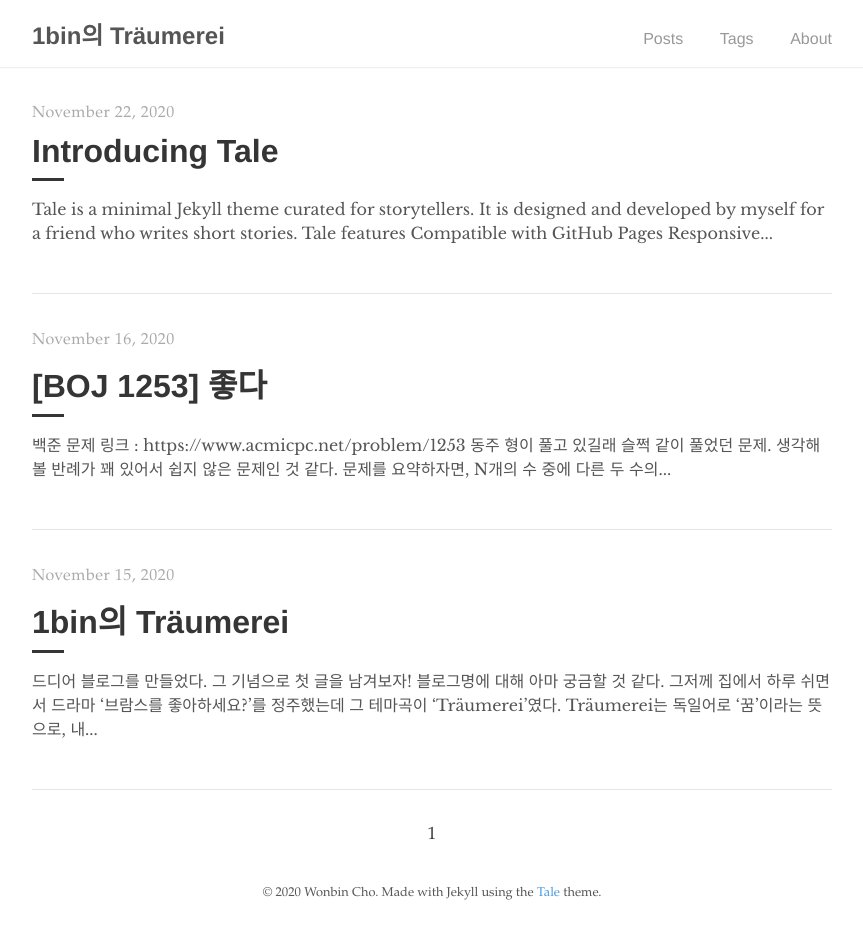
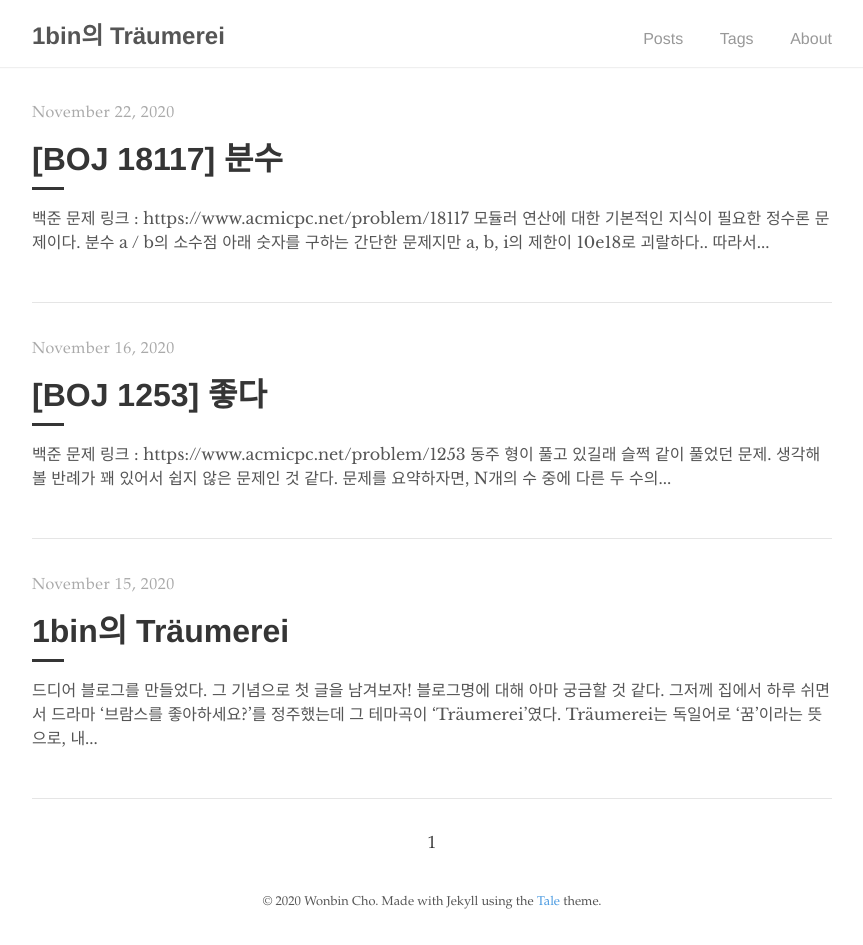
Before and after one commit to 1bin01/1bin01.github.io, a Jekyll site: the page built from index.html, in a window 1280 px wide. Shown: the whole page, without its empty margins (208-1071 px from the left). Built offline with Jekyll 4.4.1, drawn with Linux system fonts in a browser that asks for light colours; the list of posts is cut into pages by our own code.

Commit message:
Update 2020-11-22-boj-18117.md

```diff
--- a/_posts/2020-11-22-boj-18117.md
+++ b/_posts/2020-11-22-boj-18117.md
@@ -1,26 +1,26 @@
 ---
 layout: post
-title:  "Introducing Tale"
-author: "Chester"
+title:  "[BOJ 18117] 분수"
+author: "1binr"
 comments: true
 tags: Tale
 ---
 
-Tale is a minimal [Jekyll](https://jekyllrb.com/) theme curated for storytellers. It is designed and developed by [myself](https://github.com/chesterhow/) for a friend who writes short stories.
+백준 문제 링크 : https://www.acmicpc.net/problem/18117
 
-## Tale features
-- Compatible with GitHub Pages
-- Responsive design (looks just as good on mobile)
-- Syntax highlighting, with the help of Pygments
-- Markdown and HTML text formatting
-- Pagination of posts
+모듈러 연산에 대한 기본적인 지식이 필요한 정수론 문제이다.
+분수 a / b의 소수점 아래 숫자를 구하는 간단한 문제지만 a, b, i의 제한이 10e18로 괴랄하다.. 따라서 단순히 계산을 반복하기보다는 정수론이나 분할정복의 아이디어를 가져올 필요가 있다.
 
-Head over to the [Example Content]({{ site.baseurl }}/2017-03-16/example-content) post for a showcase of Tale's text formatting features.
+감이 잘 안잡힌다면 직접 나눗셈을 해보자.
+f(y)을 소수점 아래 y번째 자리 수라고 할 때
+f(1) = (a % b * 10) / b
+f(2) = (a % b * 10 % b * 10) / b
+f(3) = (a % b * 10 % b * 10 % b * 10) % b
+뭔가 규칙성이 있는 것 같다.(없으면 문제를 못푼다..) f(y)은 f(y - 1)을 얻고 난 나머지에 10을 곱하고 b로 나눈 값의 몫이다.
+즉 (* 10 % b)를 반복하면 f(y)을 얻을 수 있고, 이를 일반항으로 나타내면 아래와 같다.
+f(y) = (a % b) * (10 ^(y - 1) (mod b)) * 10 / b (모듈러의 곱셈은 교환, 결합법칙이 성립한다)
 
-## Browser Support
-Tale works on most if not all modern browsers, including Chrome, Safari and Firefox 👍🏼
+근데 여기서 y가 10e18까지 들어올 수 있다. 따라서 오버플로우를 피하기 위해 행렬제곱의 분할정복 아이디어를 가져와 계산한다.
+또한 분할정복을 할 때, x * x에서 x의 제한이 10e18이기 때문에 오버플로우가 발생할 수 있기 때문에, x * x = (x + x + x + ... + x), 즉, x * x는 x 를 x번 더한 것 과 같다는 점을 이용해야한다.
 
-## Download or Contribute
-Tale is publicly hosted on GitHub, so go ahead and download or fork it at the [GitHub repository](https://github.com/chesterhow/tale). If you spot any bugs or have any suggestions, feel free to create an issue or make a pull request.
-
-Thanks for checking out Tale!
+<script src="https://gist.github.com/1bin01/2a423e462e5f260db8abb64e161ce35e.js"></script>
```
